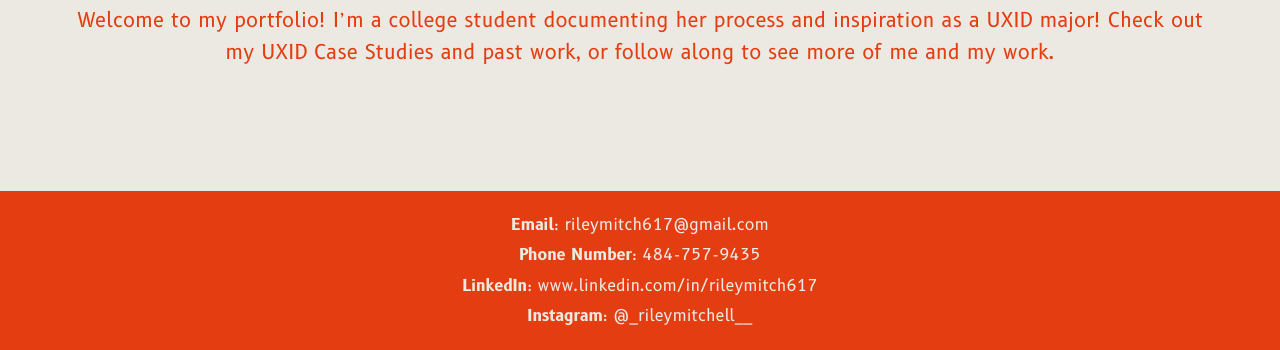
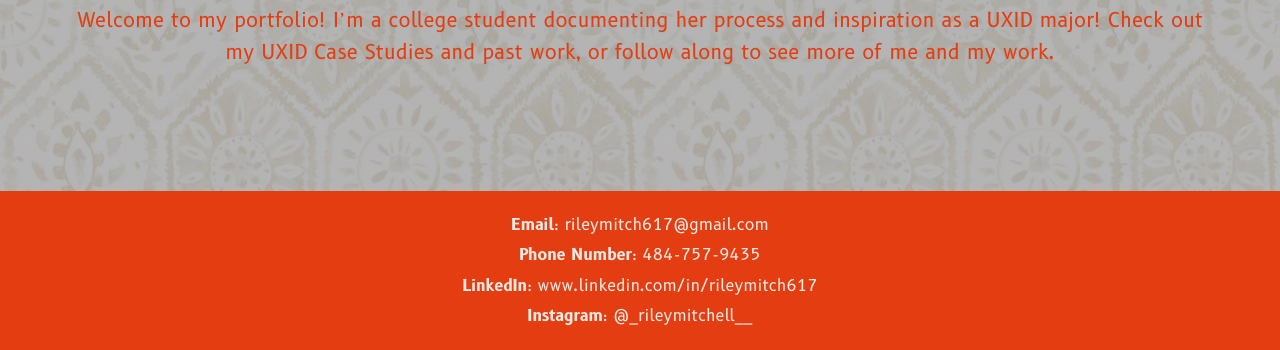
Before and after one commit to rem357/idm222-rem357, a plain HTML site: page index.html in a window 1280 px wide. Shown: the part 450-800 px from the top of the page. Drawn offline with Linux system fonts and the light colour scheme.

Commit message:
Update styles.css

```diff
--- a/styles.css
+++ b/styles.css
@@ -21,6 +21,15 @@ main {
   margin-top: 100px; /* Prevents overlap with fixed header */
   padding-bottom: 20px; /* Space before footer */
 }
+
+body {
+  background-image: url('https://github.com/rem357/idm222-rem357/blob/main/_%20(2).png?raw=true');
+  background-size: cover; /* Ensures the image covers the entire background */
+  background-position: center; /* Centers the background image */
+  background-repeat: no-repeat; /* Prevents repeating the image */
+  background-attachment: fixed; /* Keeps the background in place while scrolling */
+}
+
 
 /* Ensure the footer stays at the bottom */
 footer {
```
